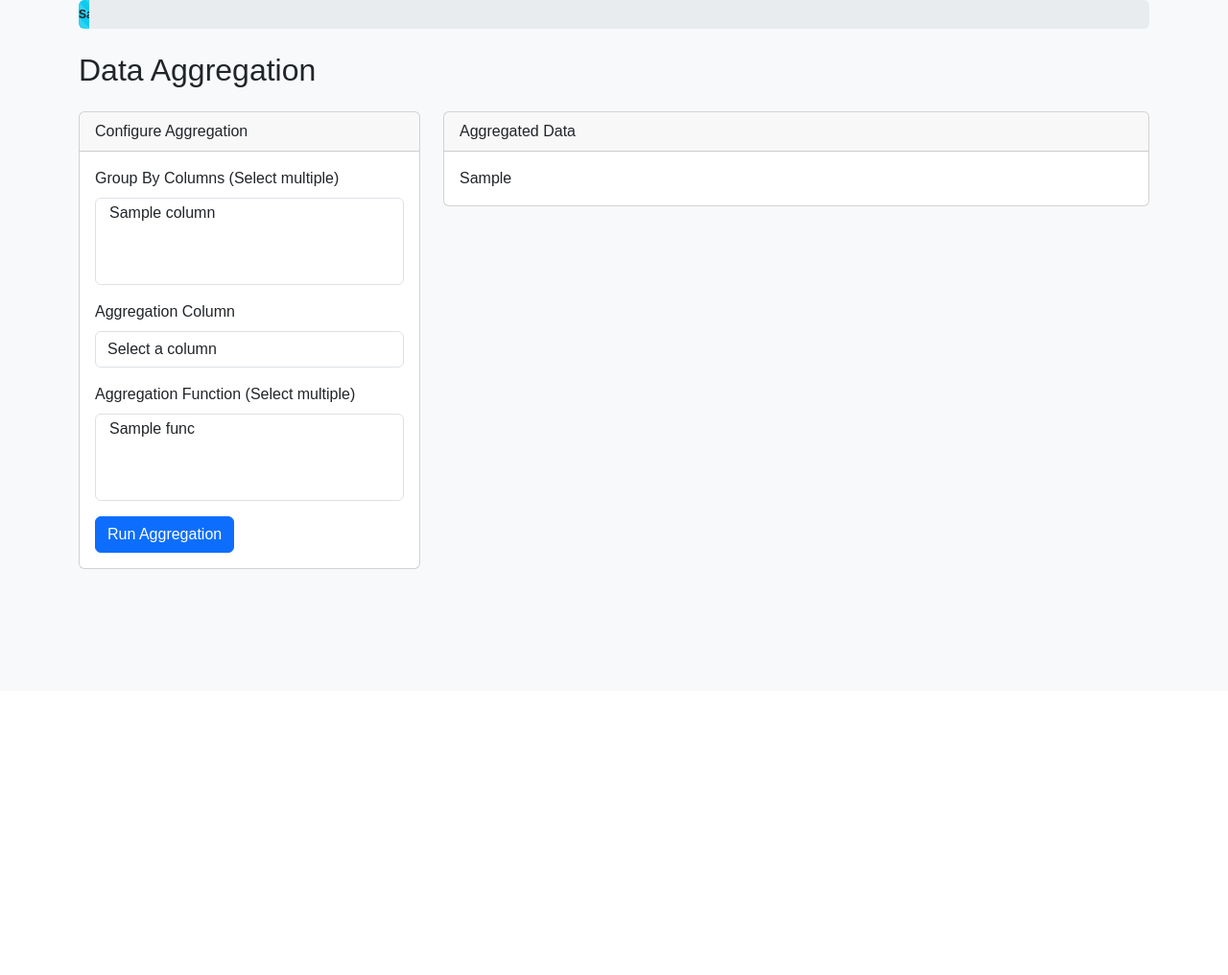
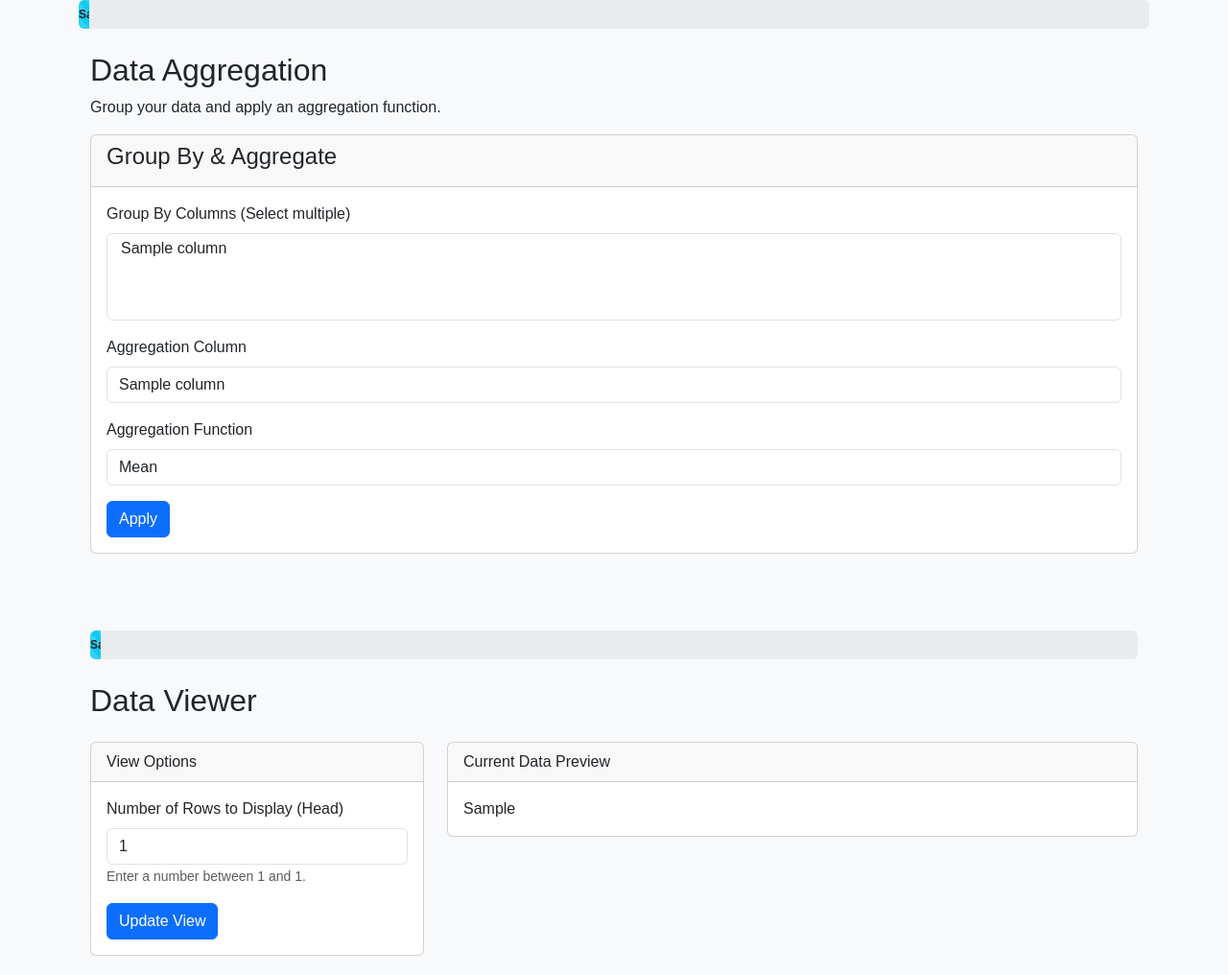
Before and after one commit to laxjovial/data_sci_webapp, a Flask app: template templates/data_aggregation.html in a window 1280 px wide. Shown: the part 80-1096 px from the top of the page at 96% size. Before the commit the page ends 673 px from the top, so only its background shows below. Run offline with Flask 3, Linux system fonts and the light colour scheme; the template is opened without the code that fills it: most values are stand-ins (such as "Sample title", 1, 10 or a date in 2020).

Commit message:
Update data_aggregation.html

```diff
--- a/templates/data_aggregation.html
+++ b/templates/data_aggregation.html
@@ -1,23 +1,19 @@
 {% extends "base.html" %}
 
 {% block content %}
-<div class="row">
-    <div class="col-md-12">
-        <h2 class="mb-4">Data Aggregation</h2>
-    </div>
-</div>
+<div class="container mt-4">
+    <h2>Data Aggregation</h2>
+    <p>Group your data and apply an aggregation function.</p>
 
-<div class="row">
-    <div class="col-md-4">
-        <div class="card">
+    <div class="card mb-4">
         <div class="card-header">
-                Configure Aggregation
+            <h4>Group By & Aggregate</h4>
         </div>
         <div class="card-body">
-                <form action="{{ url_for('data_aggregation') }}" method="POST">
+            <form action="{{ url_for('data_aggregation') }}" method="post">
                 <div class="mb-3">
                     <label for="group_by_cols" class="form-label">Group By Columns (Select multiple)</label>
-                        <select class="form-control" id="group_by_cols" name="group_by_cols[]" multiple required>
+                    <select multiple class="form-control" id="group_by_cols" name="group_by_cols[]" required>
                         {% for column in columns %}
                         <option value="{{ column }}">{{ column }}</option>
                         {% endfor %}
@@ -26,42 +22,26 @@
                 <div class="mb-3">
                     <label for="agg_col" class="form-label">Aggregation Column</label>
                     <select class="form-control" id="agg_col" name="agg_col" required>
-                            <option value="" disabled selected>Select a column</option>
                         {% for column in columns %}
                         <option value="{{ column }}">{{ column }}</option>
                         {% endfor %}
                     </select>
                 </div>
                 <div class="mb-3">
-                        <label for="agg_func" class="form-label">Aggregation Function (Select multiple)</label>
-                        <select class="form-control" id="agg_func" name="agg_func[]" multiple required>
-                            {% for func in agg_functions %}
-                            <option value="{{ func }}">{{ func }}</option>
-                            {% endfor %}
+                    <label for="agg_func" class="form-label">Aggregation Function</label>
+                    <select class="form-control" id="agg_func" name="agg_func" required>
+                        <option value="mean">Mean</option>
+                        <option value="median">Median</option>
+                        <option value="sum">Sum</option>
+                        <option value="count">Count</option>
+                        <option value="min">Min</option>
+                        <option value="max">Max</option>
                     </select>
                 </div>
-                    <button type="submit" class="btn btn-primary">Run Aggregation</button>
+                <button type="submit" class="btn btn-primary">Apply</button>
             </form>
         </div>
     </div>
 </div>
-
-    <div class="col-md-8">
-        <div class="card">
-            <div class="card-header">
-                Aggregated Data
-            </div>
-            <div class="card-body">
-                {% if error %}
-                    <div class="alert alert-danger">{{ error }}</div>
-                {% endif %}
-                {% if aggregated_df %}
-                    {{ aggregated_df | safe }}
-                {% else %}
-                    <p>No aggregated data to display yet. Run an aggregation to see results.</p>
-                {% endif %}
-            </div>
-        </div>
-    </div>
-</div>
+{% include 'data_viewer.html' %}
 {% endblock %}
```
Lines whose indentation alone changed are shown as unchanged.
